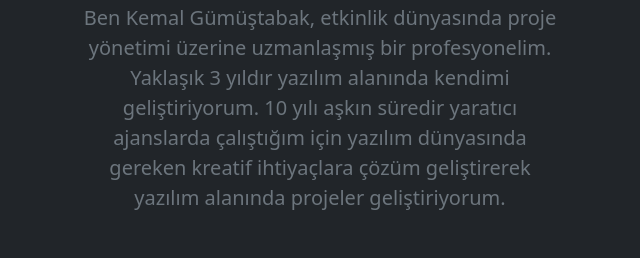
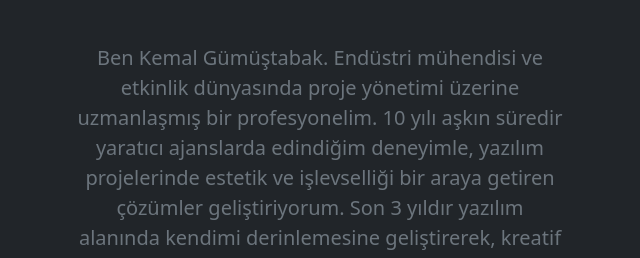
Before and after one commit to kemalgumustabak/kemalgumustabak.github.io, a plain HTML site: page index.html in a window 1280 px wide. Shown: the part 519-777 px from the top of the page, without its empty margins (320-960 px from the left). Drawn offline with nearby package versions, Linux system fonts and the light colour scheme.

Commit message:
homepage hero paragraf changed

```diff
--- a/index.html
+++ b/index.html
@@ -29,10 +29,9 @@
         <img class="d-block mx-auto rounded mb-4" src="/assets/xsxs.png" alt="" width="200" height="200">
         <h1 class="display-5 fw-bold text-white">Merhaba</h1>
         <div class="col-lg-6 mx-auto pb-5">
-          <p class="fs-5 mb-5">Ben Kemal Gümüştabak, etkinlik dünyasında proje yönetimi üzerine uzmanlaşmış bir
-            profesyonelim. Yaklaşık 3 yıldır yazılım alanında kendimi geliştiriyorum. 10 yılı aşkın süredir yaratıcı
-            ajanslarda çalıştığım için yazılım dünyasında gereken kreatif ihtiyaçlara çözüm geliştirerek yazılım
-            alanında projeler geliştiriyorum. </p>
+          <p class="fs-5 my-5">
+            Ben Kemal Gümüştabak. Endüstri mühendisi ve etkinlik dünyasında proje yönetimi üzerine uzmanlaşmış bir profesyonelim. 10 yılı aşkın süredir yaratıcı ajanslarda edindiğim deneyimle, yazılım projelerinde estetik ve işlevselliği bir araya getiren çözümler geliştiriyorum. Son 3 yıldır yazılım alanında kendimi derinlemesine geliştirerek, kreatif ihtiyaçlara yenilikçi yazılım projeleriyle yanıt veriyorum.
+          </p>
           <div class="d-grid gap-2 d-sm-flex justify-content-sm-center">
             <a type="button" class="btn btn-outline-primary btn-lg px-4 me-sm-3 fw-bold">Projeleri Görüntüle</a>
             <a type="button" class="btn btn-outline-secondary btn-lg px-4">Hakkımda Sayfasına Git</a>
```
